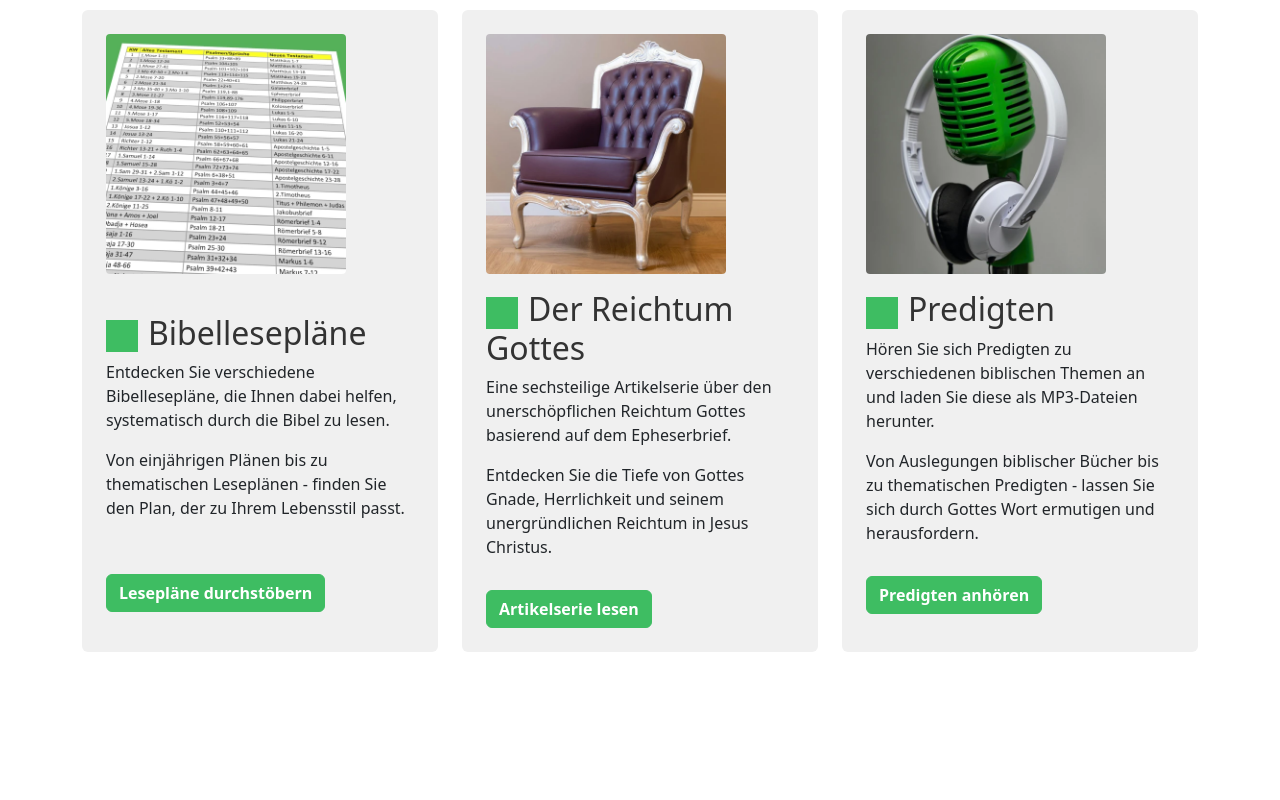
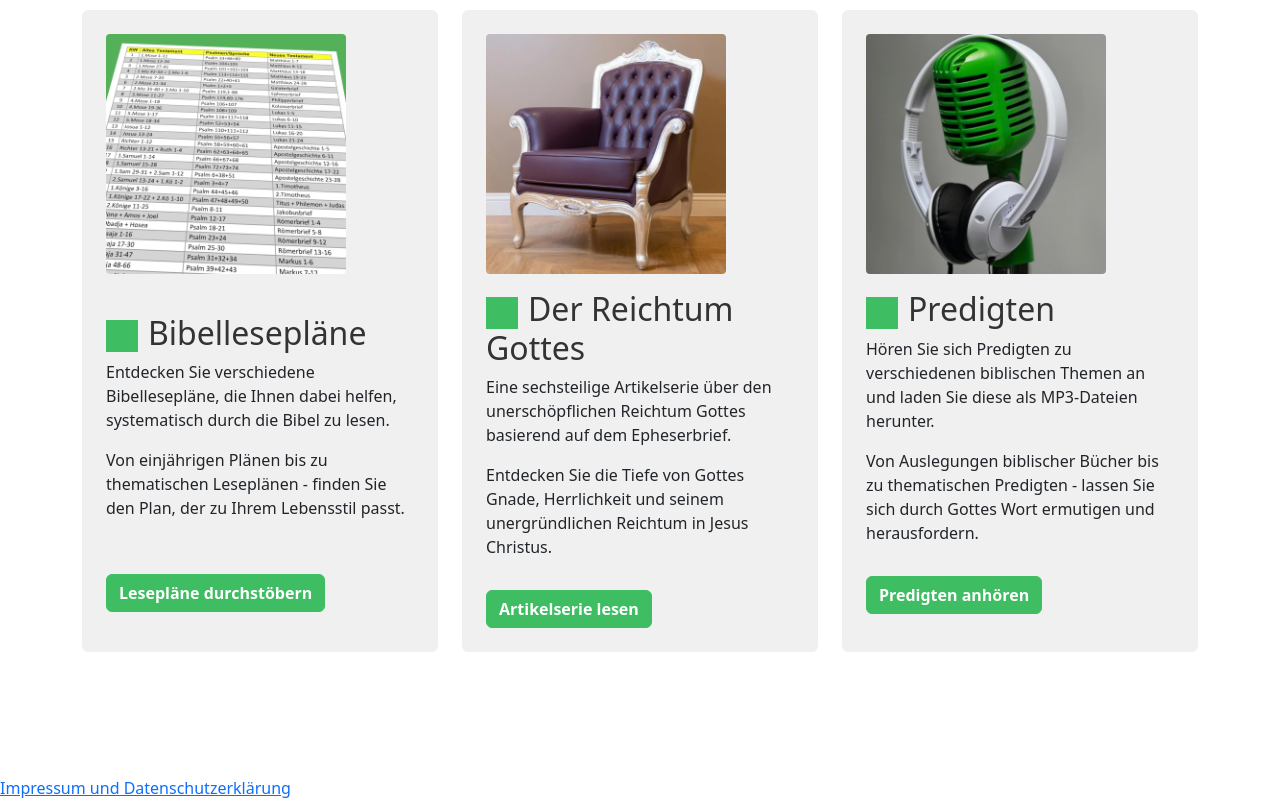
Before and after one commit to thomasroser/bibelportal, a plain HTML site: page index.html in a window 1280 px wide. Shown: the part 745-1545 px from the top of the page. Before the commit the page ends 1469 px from the top, so only its background shows below. Drawn offline with nearby package versions, Linux system fonts and the light colour scheme.

Commit message:
Update index.html

```diff
--- a/index.html
+++ b/index.html
@@ -223,6 +223,9 @@
             </div>
         </div>
     </div>
+    <div style="margin-top: 100px;">
+        <a href="./impressum.html">Impressum und Datenschutzerklärung</a>
+    </div>
 
     <script src="https://cdn.jsdelivr.net/npm/bootstrap@5.2.3/dist/js/bootstrap.bundle.min.js"
         integrity="sha384-kenU1KFdBIe4zVF0s0G1M5b4hcpxyD9F7jL+jjXkk+Q2h455rYXK/7HAuoJl+0I4"
```
